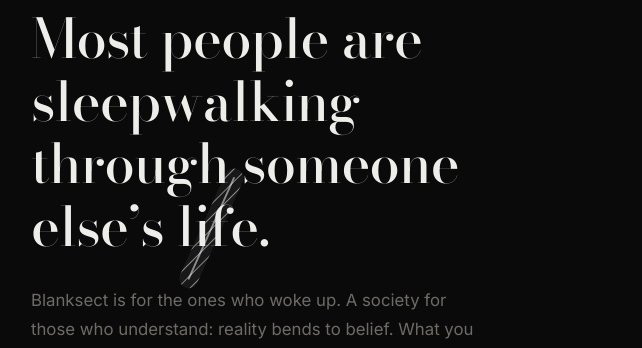
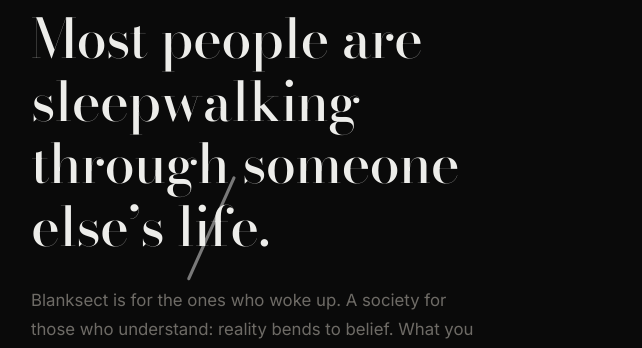
Before and after one commit to Miyamuraken/blanksect, a Next.js app: page / in a window 1280 px wide. Shown: the part 213-561 px from the top of the page, without its empty margins (369-1011 px from the left). Built offline with nearby package versions, Linux system fonts and the light colour scheme.

Commit message:
Update DeltaMotif.js

```diff
--- a/app/components/DeltaMotif.js
+++ b/app/components/DeltaMotif.js
@@ -2,13 +2,14 @@
 
 import { useEffect, useRef, useState } from "react";
 
-// Hand-drawn, hatched delta glyph — reads like a sketchbook triangle being
-// traced stroke by stroke: first a single diagonal stroke, then two strokes
-// meeting at a peak, then the closed triangle with its inner triangle and
-// full hatching. Rendered translucent white (not filled) so the copy behind
-// it stays legible — the lines sit *over* the words rather than blocking them.
-// Each section's instance draws itself in slowly (~13s ease-out) once it
-// scrolls into view, so the motion is easy to catch rather than snapping in.
+// Hand-drawn delta glyph — reads like a sketchbook triangle being traced
+// stroke by stroke: first a single diagonal stroke, then two strokes
+// meeting at a peak, then the closed triangle with its inner triangle.
+// Rendered as plain translucent white lines (no fill, no hatching) so the
+// copy behind it stays legible — the lines sit *over* the words rather than
+// blocking them. Each section's instance draws itself in slowly (~13s
+// ease-out) once it scrolls into view, so the motion is easy to catch
+// rather than snapping in.
 
 const OUTER = "M35,165 L100,20 L165,165 Z";
 const INNER = "M100,60 L140,145 L60,145 Z";
@@ -19,7 +20,6 @@ const DRAW_EASE = "cubic-bezier(0.19, 1, 0.22, 1)";
 export default function DeltaMotif({ completion = 1, size = 220, className = "" }) {
   const ref = useRef(null);
   const [visible, setVisible] = useState(false);
-  const uid = useRef(`delta-${Math.random().toString(36).slice(2)}`);
 
   useEffect(() => {
     const node = ref.current;
@@ -42,8 +42,6 @@ export default function DeltaMotif({ completion = 1, size = 220, className = ""
   const outerDrawn = visible ? completion : 0;
   const innerDrawn = visible ? Math.max(0, Math.min(1, (completion - 0.6) / 0.4)) : 0;
 
-  const hatchId = `${uid.current}-hatch`;
-
   return (
     <svg
       ref={ref}
@@ -54,24 +52,11 @@ export default function DeltaMotif({ completion = 1, size = 220, className = ""
       xmlns="http://www.w3.org/2000/svg"
       aria-hidden="true"
     >
-      <defs>
-        <pattern
-          id={hatchId}
-          width="7"
-          height="7"
-          patternUnits="userSpaceOnUse"
-          patternTransform="rotate(45)"
-        >
-          <rect width="7" height="7" fill="rgba(255,255,255,0.06)" />
-          <line x1="0" y1="0" x2="0" y2="7" stroke="rgba(255,255,255,0.55)" strokeWidth="1.4" />
-        </pattern>
-      </defs>
-
       <path
         d={OUTER}
         fill="none"
-        stroke={`url(#${hatchId})`}
-        strokeWidth="15"
+        stroke="rgba(255,255,255,0.45)"
+        strokeWidth="2.5"
         strokeLinecap="round"
         strokeLinejoin="round"
         pathLength="100"
@@ -79,37 +64,11 @@ export default function DeltaMotif({ completion = 1, size = 220, className = ""
         strokeDashoffset={100 - outerDrawn * 100}
         style={{ transition: `stroke-dashoffset ${DRAW_DURATION} ${DRAW_EASE}` }}
       />
-      {/* thin crisp edge on top of the hatch so the outline still reads clearly */}
-      <path
-        d={OUTER}
-        fill="none"
-        stroke="rgba(255,255,255,0.5)"
-        strokeWidth="1.5"
-        strokeLinecap="round"
-        strokeLinejoin="round"
-        pathLength="100"
-        strokeDasharray="100"
-        strokeDashoffset={100 - outerDrawn * 100}
-        style={{ transition: `stroke-dashoffset ${DRAW_DURATION} ${DRAW_EASE}` }}
-      />
-
       <path
         d={INNER}
         fill="none"
-        stroke={`url(#${hatchId})`}
-        strokeWidth="9"
-        strokeLinecap="round"
-        strokeLinejoin="round"
-        pathLength="100"
-        strokeDasharray="100"
-        strokeDashoffset={100 - innerDrawn * 100}
-        style={{ transition: `stroke-dashoffset ${DRAW_DURATION} ${DRAW_EASE}` }}
-      />
-      <path
-        d={INNER}
-        fill="none"
-        stroke="rgba(255,255,255,0.45)"
-        strokeWidth="1"
+        stroke="rgba(255,255,255,0.4)"
+        strokeWidth="1.5"
         strokeLinecap="round"
         strokeLinejoin="round"
         pathLength="100"
```
